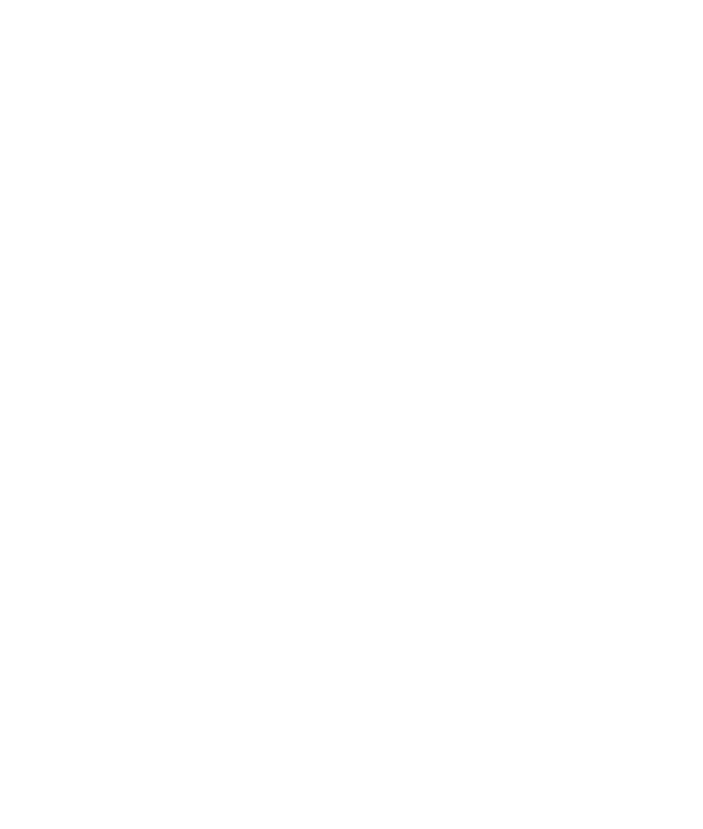
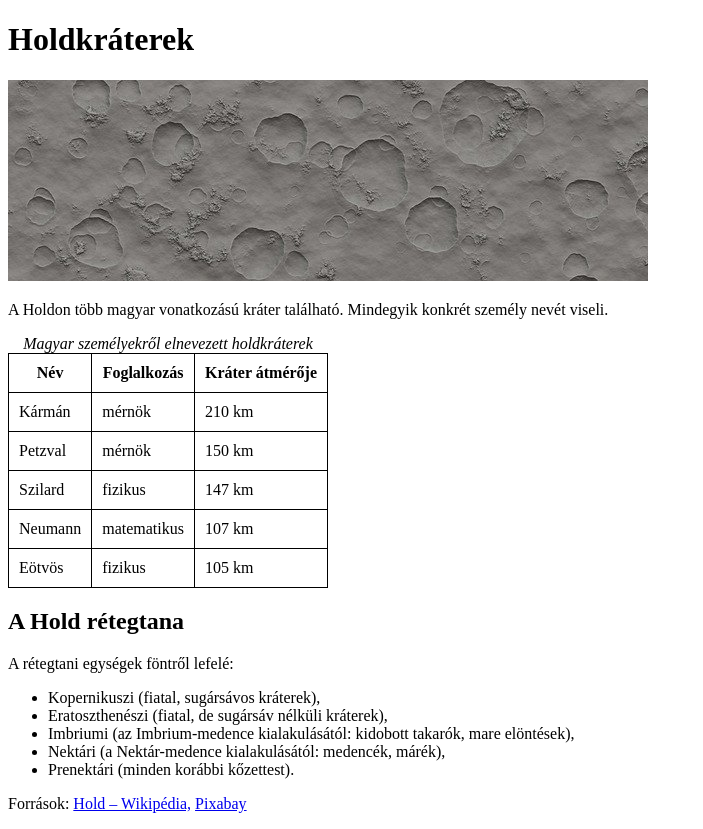
Before and after one commit to RozsasAdrienn/oraimunka240927niru2, a plain HTML site: page index.html in a window 1280 px wide. Shown: the whole page, without its empty margins (0-703 px from the left). Before the commit the page ends 800 px from the top, so only its background shows below. Drawn offline with Linux system fonts and the light colour scheme.

Commit message:
html kész

```diff
--- a/index.html
+++ b/index.html
@@ -3,11 +3,73 @@
 
 <head>
     <meta charset="UTF-8">
+    <meta name="viewport" content="width=device-width, initial-scale=1.0">
     <link rel="stylesheet" href="stilus.css">
-    <title></title>
+    <title>Holdkráterek</title>
+    <meta name="author" content="Rózsás Adrienn">
+    <meta name="keywords" content="Hold, űrjáró">
+    <meta name="description" content="Az oldal a Holdról szól">
 </head>
 
 <body>
+    <h1>Holdkráterek</h1>
+    <img src="kraterek.jpg" alt="Holdkráterekről készült fotó" title="Holdkráterekről készült fotó">
+    <p>A Holdon több magyar vonatkozású kráter található. Mindegyik konkrét személy nevét viseli.</p>
+
+    <table>
+        <caption>
+            <i>
+                Magyar személyekről elnevezett holdkráterek
+            </i>
+        </caption>
+        <tr>
+            <th>Név</th>
+            <th>Foglalkozás</th>
+            <th>Kráter átmérője</th>
+        </tr>
+        <tr>
+            <td>Kármán</td>
+            <td>mérnök</td>
+            <td>210 km</td>
+        </tr>
+        <tr>
+            <td>Petzval</td>
+            <td>mérnök</td>
+            <td>150 km</td>
+        </tr>
+        <tr>
+            <td>Szilard</td>
+            <td>fizikus</td>
+            <td>147 km</td>
+        </tr>
+        <tr>
+            <td>Neumann</td>
+            <td>matematikus</td>
+            <td>107 km</td>
+        </tr>
+        <tr>
+            <td>Eötvös</td>
+            <td>fizikus</td>
+            <td>105 km</td>
+        </tr>
+        <!-- tr>td* -->
+    </table>
+
+    <h2>A Hold rétegtana</h2>
+    <p>A rétegtani egységek föntről lefelé:</p>
+
+    <ul>
+        <li>Kopernikuszi (fiatal, sugársávos kráterek),</li>
+        <li>Eratoszthenészi (fiatal, de sugársáv nélküli kráterek),</li>
+        <li>Imbriumi (az Imbrium-medence kialakulásától: kidobott takarók, mare elöntések),</li>
+        <li>Nektári (a Nektár-medence kialakulásától: medencék, márék),</li>
+        <li>Prenektári (minden korábbi kőzettest).</li>
+    </ul>
+    <p>
+        Források:
+        <a href="https://hu.wikipedia.org/wiki/Hold" target="_blank">Hold – Wikipédia,</a>
+        <a href="https://pixabay.com/hu/illustrations/z%C3%A1szl%C3%B3-fej-hold-kr%C3%A1ter-sz%C3%BCrke-hold-1571994/">Pixabay</a>
+    </p>
 
 </body>
 
```
